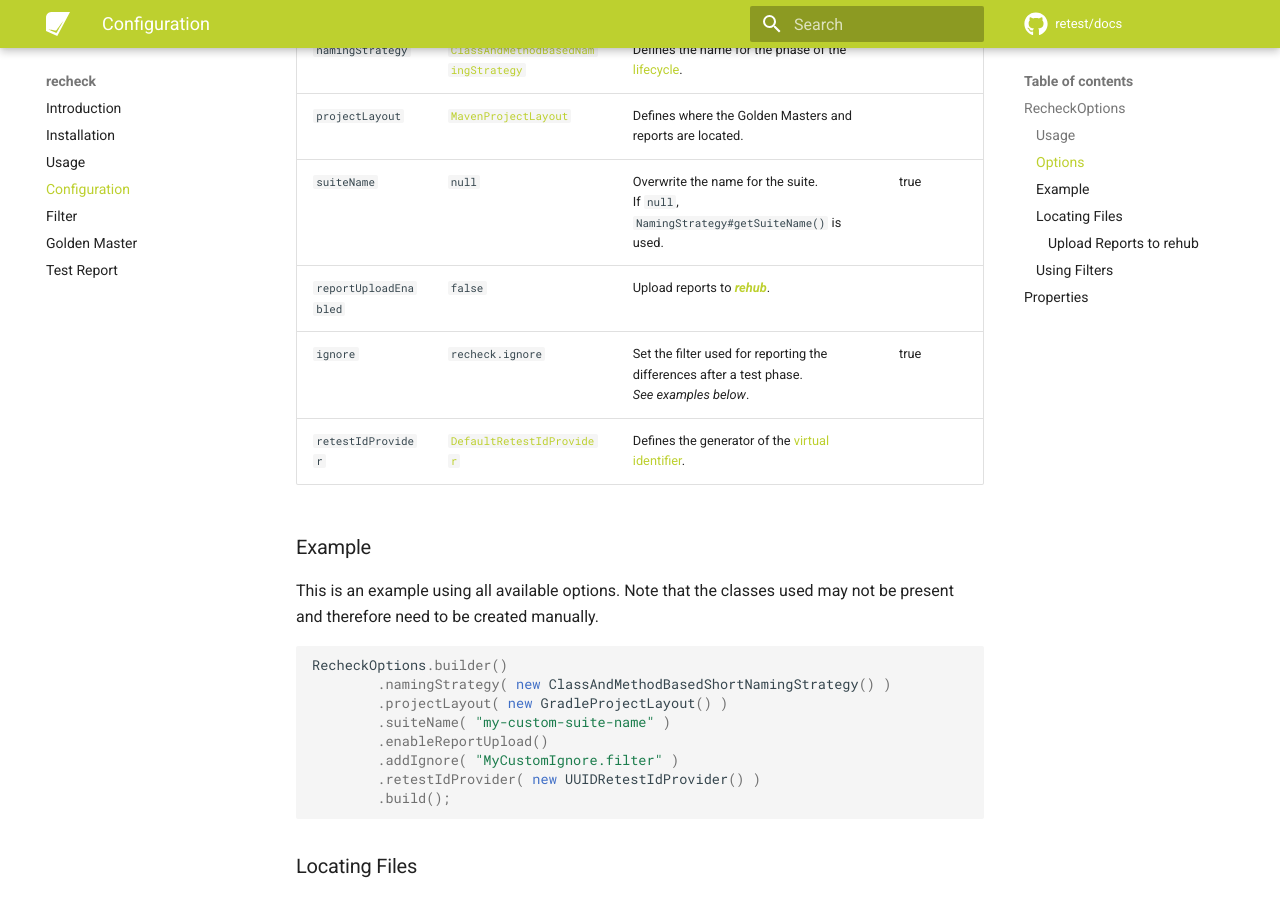
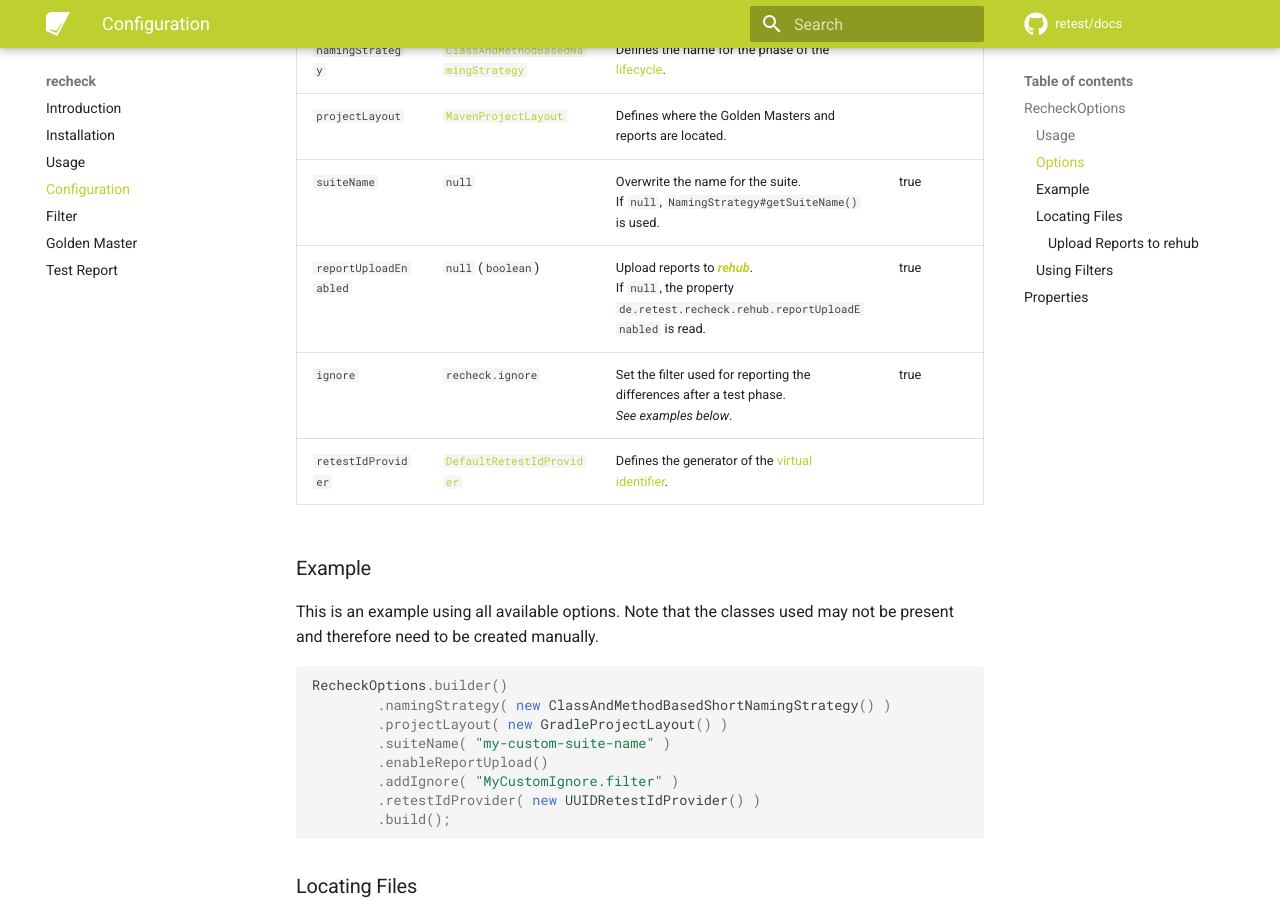
Before and after one commit to retest/docs, an MkDocs documentation site: the page built from docs/recheck/usage/configuration.md, in a window 1280 px wide and 900 px high, scrolled down 1667 px. Built offline with MkDocs 1.6.1 and Material for MkDocs 9.7.7, drawn with Linux system fonts in a browser that asks for light colours; comment, search, counter and statistics services are not loaded.

Commit message:
The property rehub is now evaluated

```diff
--- a/docs/recheck/usage/configuration.md
+++ b/docs/recheck/usage/configuration.md
@@ -50,14 +50,14 @@ Below is a list of the available options you may configure with corresponding me
 
 All options annotated with *"Evaluate"* below will be queried with the creation of the `RecheckOptions` instance, either retrieving (by the methods described), instantiating or loading the proper value.
 
-| Option                | Default                                                                                                                                                                 | Description                                                                                    | Evaluate |
-| --------------------- | ----------------------------------------------------------------------------------------------------------------------------------------------------------------------- | ---------------------------------------------------------------------------------------------- | -------- |
-| `namingStrategy`      | [`ClassAndMethodBasedNamingStrategy`](https://github.com/retest/recheck/blob/master/src/main/java/de/retest/recheck/persistence/ClassAndMethodBasedNamingStrategy.java) | Defines the name for the phase of the [lifecycle](../introduction/usage.md).                   |          |
-| `projectLayout`       | [`MavenProjectLayout`](https://github.com/retest/recheck/blob/master/src/main/java/de/retest/recheck/persistence/MavenProjectLayout.java)                               | Defines where the Golden Masters and reports are located.                                      |          |
-| `suiteName`           | `null`                                                                                                                                                                  | Overwrite the name for the suite.<br>If `null`, `NamingStrategy#getSuiteName()` is used.       | true     |
-| `reportUploadEnabled` | `false`                                                                                                                                                                 | Upload reports to [***rehub***](https://retest.de/rehub/).                                     |          |
-| `ignore`              | `recheck.ignore`                                                                                                                                                        | Set the filter used for reporting the differences after a test phase.<br>*See examples below*. | true     |
-| `retestIdProvider`    | [`DefaultRetestIdProvider`](https://github.com/retest/recheck/blob/master/src/main/java/de/retest/recheck/ui/descriptors/idproviders/DefaultRetestIdProvider.java)      | Defines the generator of the [virtual identifier](../files/state.md#virtual-identifier).       |          |
+| Option                | Default                                                                                                                                                                 | Description                                                                                                                                  | Evaluate |
+| --------------------- | ----------------------------------------------------------------------------------------------------------------------------------------------------------------------- | -------------------------------------------------------------------------------------------------------------------------------------------- | -------- |
+| `namingStrategy`      | [`ClassAndMethodBasedNamingStrategy`](https://github.com/retest/recheck/blob/master/src/main/java/de/retest/recheck/persistence/ClassAndMethodBasedNamingStrategy.java) | Defines the name for the phase of the [lifecycle](../introduction/usage.md).                                                                 |          |
+| `projectLayout`       | [`MavenProjectLayout`](https://github.com/retest/recheck/blob/master/src/main/java/de/retest/recheck/persistence/MavenProjectLayout.java)                               | Defines where the Golden Masters and reports are located.                                                                                    |          |
+| `suiteName`           | `null`                                                                                                                                                                  | Overwrite the name for the suite.<br>If `null`, `NamingStrategy#getSuiteName()` is used.                                                     | true     |
+| `reportUploadEnabled` | `null` (`boolean`)                                                                                                                                                      | Upload reports to [***rehub***](https://retest.de/rehub/).<br>If `null`, the property `de.retest.recheck.rehub.reportUploadEnabled` is read. | true     |
+| `ignore`              | `recheck.ignore`                                                                                                                                                        | Set the filter used for reporting the differences after a test phase.<br>*See examples below*.                                               | true     |
+| `retestIdProvider`    | [`DefaultRetestIdProvider`](https://github.com/retest/recheck/blob/master/src/main/java/de/retest/recheck/ui/descriptors/idproviders/DefaultRetestIdProvider.java)      | Defines the generator of the [virtual identifier](../files/state.md#virtual-identifier).                                                     |          |
 
 ### Example
 
```
